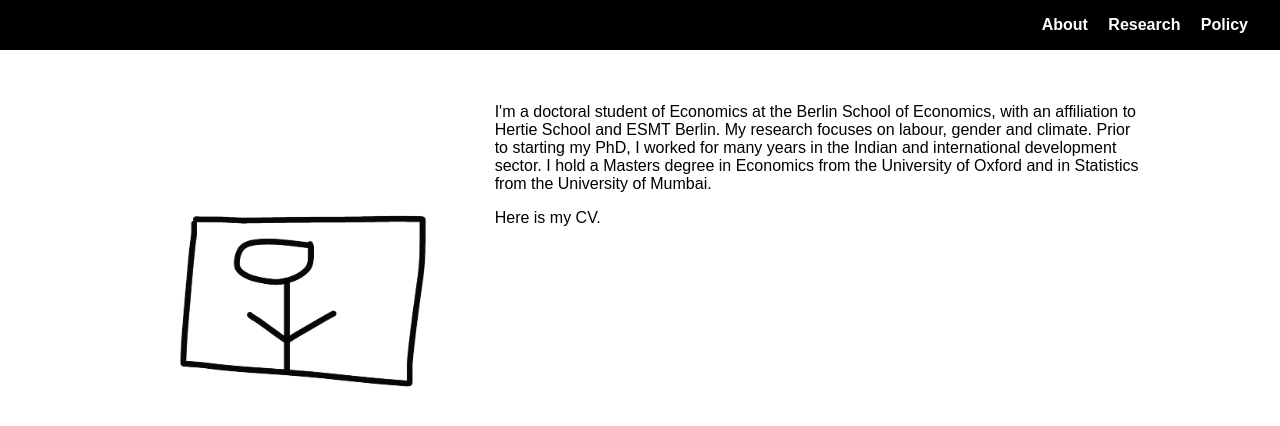
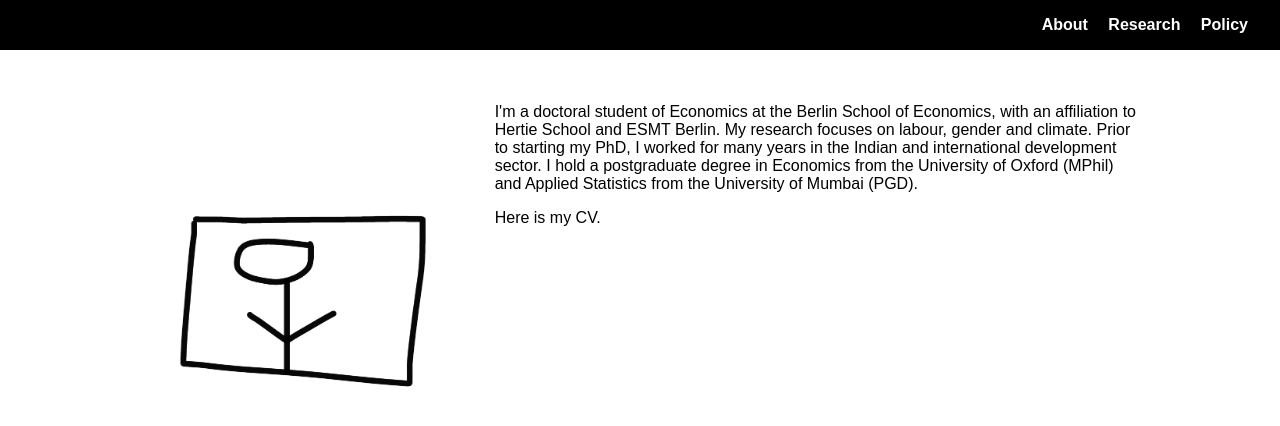
Before and after one commit to snehapmenon/snehapmenon.github.io, a Jekyll site: the page built from index.md, in a window 1280 px wide. Shown: the top 426 px of the page. Built offline with Jekyll 4.4.1, drawn with Linux system fonts in a browser that asks for light colours.

Commit message:
Update index.md

```diff
--- a/index.md
+++ b/index.md
@@ -9,7 +9,7 @@ title: "Welcome"
   </div>
   <div style="flex: 2; min-width: 300px;">
     <h1> </h1>
-    <p> I'm a doctoral student of Economics at the Berlin School of Economics, with an affiliation to Hertie School and ESMT Berlin. My research focuses on labour, gender and climate. Prior to starting my PhD, I worked for many years in the Indian and international development sector. I hold a Masters degree in Economics from the University of Oxford and in Statistics from the University of Mumbai. </p>
+    <p> I'm a doctoral student of Economics at the Berlin School of Economics, with an affiliation to Hertie School and ESMT Berlin. My research focuses on labour, gender and climate. Prior to starting my PhD, I worked for many years in the Indian and international development sector. I hold a postgraduate degree in Economics from the University of Oxford (MPhil) and Applied Statistics from the University of Mumbai (PGD). </p>
     <p> Here is my CV. </p>
   </div>
 </div>
```
